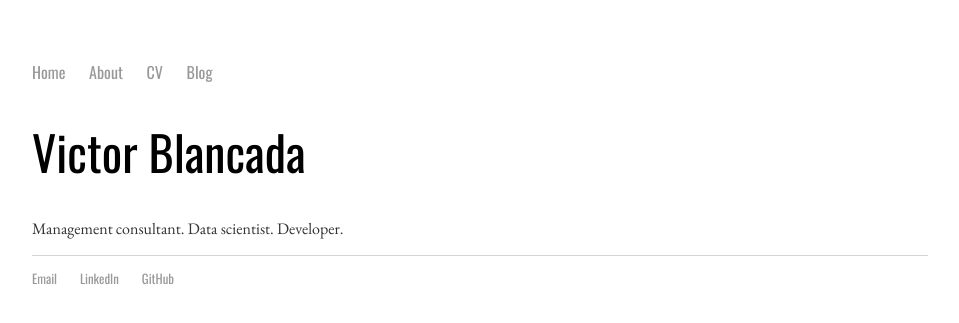
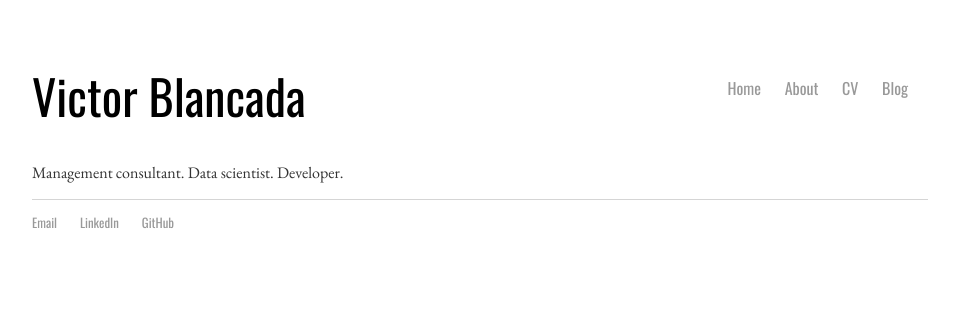
Before and after one commit to victorangeloblancada/victorangeloblancada.github.io-jekyll, a Jekyll site: the page built from index.html, in a window 1280 px wide. Shown: the top 323 px of the page, without its empty margins (160-1119 px from the left). Built offline with Jekyll 4.4.1, drawn with Linux system fonts in a browser that asks for light colours.

Commit message:
Update main.css

```diff
--- a/css/main.css
+++ b/css/main.css
@@ -1,6 +1,9 @@
 body {
     margin: 60px auto;
     width: 70%;
+}
+nav {
+    float: right;
 }
 nav ul, footer ul {
     font-family:'Oswald', 'Helvetica', 'Arial', 'Sans-Serif';
```
